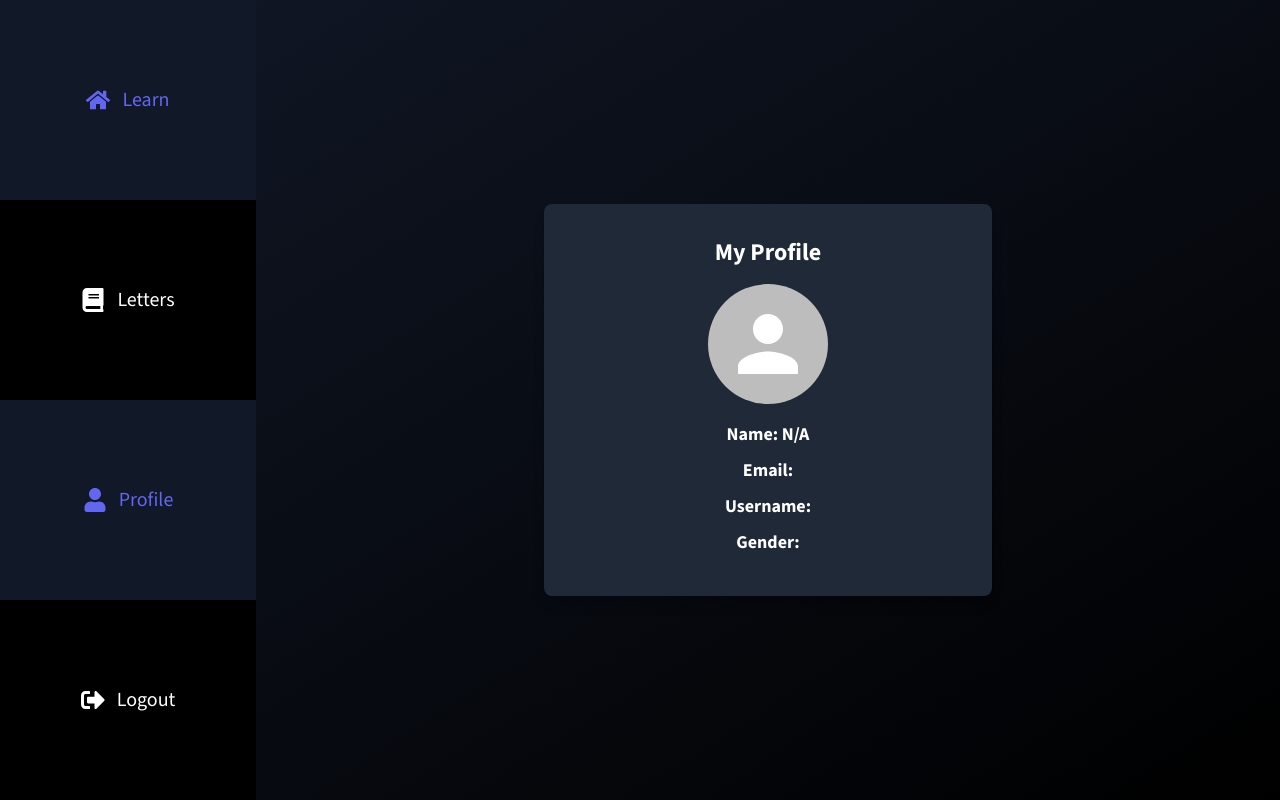
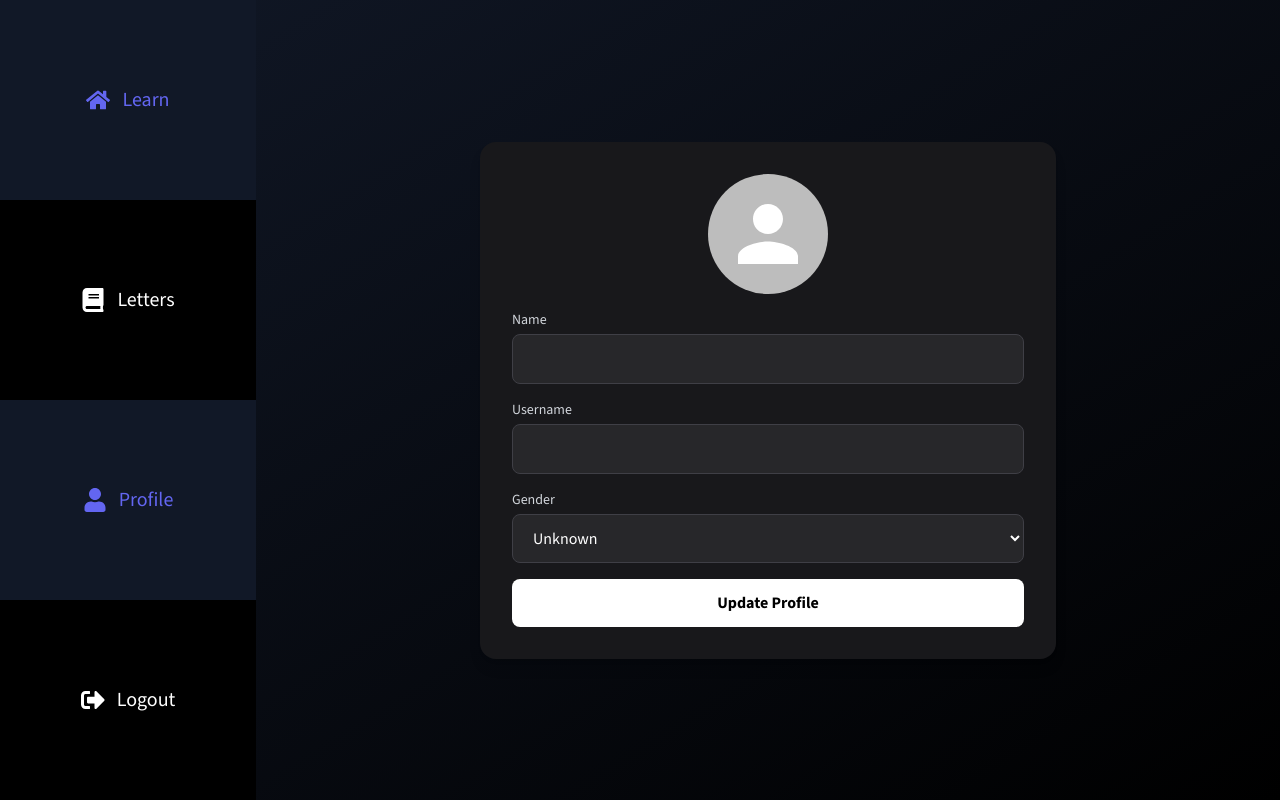
Before and after one commit to omar-t-ahmed/learn-lugha, a Next.js app: page /profile in a window 1280 px wide. Built offline with nearby package versions, Linux system fonts and the light colour scheme; no server answers.

Commit message:
add gender and update profile

```diff
--- a/src/app/api/openai/route.ts
+++ b/src/app/api/openai/route.ts
@@ -21,8 +21,8 @@ export async function POST(req: Request): Promise<NextResponse> {
     });
 
     // Get user input, lesson details, conversation history, and used vocabulary
-    const { input, lesson, conversation, usedVocabulary: previousUsedVocabulary = [] }:
-        { input: string; lesson: Lesson; conversation?: Message[]; usedVocabulary?: string[] } = await req.json();
+    const { input, lesson, conversation, usedVocabulary: previousUsedVocabulary = [], gender }:
+        { input: string; lesson: Lesson; conversation?: Message[]; usedVocabulary?: string[], gender: string } = await req.json();
 
     const currentTime = Date.now();
 
@@ -41,11 +41,16 @@ export async function POST(req: Request): Promise<NextResponse> {
     const systemContent = `
     You are an Arabic language teacher named Ahmed. You are guiding a beginner-level Arabic lesson titled "${
         lesson.lesson
-    }".
+    }", where you are having a conversation with the student. Keep a natural conversation tone, and guide the student through the lesson objectives.
     You must ensure the student learns and uses the following vocabulary: ${lesson.vocabulary
         .map((vocab) => vocab.arabic)
         .join(", ")}.
-    Use short, simple sentences, and guide the student through the lesson objectives. Respond in Arabic, with no more than one sentence, and ensure the student uses the vocabulary words and stays on track.
+    The students gender is ${gender}.
+    They have the following unused vocabulary left: ${lesson.vocabulary
+        .filter(vocab => !previousUsedVocabulary.includes(vocab.arabic))
+        .map(vocab => `${vocab.arabic} (${vocab.english})`)
+        .join(", ")}.
+    Use simple sentences, and guide the student through the lesson objectives. Respond in Arabic, with no more than two sentences, and ensure the student uses the vocabulary words and stays on track. Avoid repeating anything you have already said. For example do not ask the student how they are doing more than once. Do not simply ask them to repeat after you but rather guide them through a natural conversation where they would respond with a sentence using the vocabulary.
   `;
 
     const systemMessage: Message = {
--- a/src/app/profile/page.tsx
+++ b/src/app/profile/page.tsx
@@ -16,6 +16,11 @@ interface User {
 const ProfilePage: React.FC = () => {
   const [user, setUser] = useState<User | null>(null);
   const [loading, setLoading] = useState(true);
+  const [formData, setFormData] = useState({
+    name: "",
+    username: "",
+    gender: "unknown",
+  });
 
   useEffect(() => {
     const fetchUserData = async () => {
@@ -40,6 +45,11 @@ const ProfilePage: React.FC = () => {
 
         const data = await response.json();
         setUser(data);
+        setFormData({
+          name: data.name || "",
+          username: data.username,
+          gender: data.gender,
+        });
       } catch (error) {
         console.error("Error fetching user data:", error);
       } finally {
@@ -50,15 +60,44 @@ const ProfilePage: React.FC = () => {
     fetchUserData();
   }, []);
 
+  const handleChange = (e: React.ChangeEvent<HTMLInputElement | HTMLSelectElement>) => {
+    const { name, value } = e.target;
+    setFormData((prevData) => ({ ...prevData, [name]: value }));
+  };
+
+  const handleSubmit = async (e: React.FormEvent) => {
+    e.preventDefault();
+    try {
+      const token = await getCurrentUserToken();
+      if (!token) {
+        throw new Error("User not authenticated");
+      }
+
+      const response = await fetch("/api/users", {
+        method: "PATCH",
+        headers: {
+          "Content-Type": "application/json",
+          Authorization: `Bearer ${token}`,
+        },
+        body: JSON.stringify(formData),
+      });
+
+      if (!response.ok) {
+        const errorData = await response.json();
+        throw new Error(`Failed to update user data: ${errorData.error}`);
+      }
+
+      const updatedUser = await response.json();
+      setUser(updatedUser);
+    } catch (error) {
+      console.error("Error updating user data:", error);
+    }
+  };
+
   if (loading) {
     return (
-      <div className="bg-gradient-to-br from-gray-900 to-black min-h-screen text-white">
-        <Sidebar />
-        <div className="p-4 md:ml-64 md:p-10 flex items-center justify-center">
-          <div className="bg-gray-800 p-6 md:p-8 rounded-lg shadow-lg w-full max-w-md">
+      <div className="bg-black min-h-screen text-white flex items-center justify-center">
             <p className="text-base md:text-lg text-center">Loading...</p>
-          </div>
-        </div>
       </div>
     );
   }
@@ -67,16 +106,49 @@ const ProfilePage: React.FC = () => {
     <div className="bg-gradient-to-br from-gray-900 to-black min-h-screen text-white">
       <Sidebar />
       <div className="p-4 md:ml-64 flex items-center justify-center min-h-screen">
-        <div className="bg-gray-800 p-6 md:p-8 rounded-lg shadow-lg w-full max-w-md flex flex-col items-center">
-          <h2 className="text-2xl font-bold mb-4">My Profile</h2>
+        <div className="w-full max-w-xl bg-zinc-900 p-8 rounded-2xl shadow-lg flex flex-col items-center">
           <Avatar sx={{ width: 120, height: 120, marginBottom: 2 }} />
-          <div className="text-center">
-            <p className="text-lg font-semibold mb-2">Name: {user?.name || "N/A"}</p>
-            <p className="text-lg font-semibold mb-2">Email: {user?.email}</p>
-            <p className="text-lg font-semibold mb-2">Username: {user?.username}</p>
-            <p className="text-lg font-semibold mb-2">Gender: {user?.gender}</p>
-            {/* Removed the Date Joined section */}
-          </div>
+          <form onSubmit={handleSubmit} className="w-full">
+            <div className="mb-4">
+              <label className="block text-sm font-medium text-gray-300">Name</label>
+              <input
+                type="text"
+                name="name"
+                value={formData.name}
+                onChange={handleChange}
+                className="mt-1 block w-full px-4 py-3 border border-zinc-700 bg-zinc-800 text-white rounded-lg focus:outline-none focus:ring-2 focus:ring-purple-500"
+              />
+            </div>
+            <div className="mb-4">
+              <label className="block text-sm font-medium text-gray-300">Username</label>
+              <input
+                type="text"
+                name="username"
+                value={formData.username}
+                onChange={handleChange}
+                className="mt-1 block w-full px-4 py-3 border border-zinc-700 bg-zinc-800 text-white rounded-lg focus:outline-none focus:ring-2 focus:ring-purple-500"
+              />
+            </div>
+            <div className="mb-4">
+              <label className="block text-sm font-medium text-gray-300">Gender</label>
+              <select
+                name="gender"
+                value={formData.gender}
+                onChange={handleChange}
+                className="mt-1 block w-full px-4 py-3 border border-zinc-700 bg-zinc-800 text-white rounded-lg focus:outline-none focus:ring-2 focus:ring-purple-500"
+              >
+                <option value="male">Male</option>
+                <option value="female">Female</option>
+                <option value="unknown">Unknown</option>
+              </select>
+            </div>
+            <button
+              type="submit"
+              className="w-full py-3 bg-white text-black font-semibold rounded-lg hover:bg-gray-200"
+            >
+              Update Profile
+            </button>
+          </form>
         </div>
       </div>
     </div>
--- a/src/app/tutorial/page.tsx
+++ b/src/app/tutorial/page.tsx
@@ -11,7 +11,7 @@ const LessonPage = () => {
   const [userToken, setUserToken] = useState<string | null>(null);
   const [user, setUser] = useState<any | null>(null);
   const [loading, setLoading] = useState(true);
-  const [showTutorial, setShowTutorial] = useState(true);
+  const [tutorialCompleted, setTutorialCompleted] = useState(false); // New state for tutorial completion
 
   // Fetch user authentication token and user details
   useEffect(() => {
@@ -36,9 +36,9 @@ const LessonPage = () => {
             setUser(userData);
             setLoading(false); // User is authenticated and data fetched, stop loading
 
-            // Check if the user has completed the lesson
-            if (userData.lessonCompleted) {
-              setShowTutorial(false);
+            // Check if the user has completed the tutorial
+            if (userData.tutorialCompleted) {
+              setTutorialCompleted(true); // Set tutorial as completed
             }
           } else {
             router.push("/login"); // Redirect to login if response is not ok
@@ -67,7 +67,18 @@ const LessonPage = () => {
       <Navbar />
       <div className="relative flex flex-col items-center justify-start p-10">
         <h1 className="text-4xl font-bold mb-4">Arabic Tutorial</h1>
-        {showTutorial ? (
+        {tutorialCompleted ? ( // Check if tutorial is completed
+          <>
+            <p className="text-2xl mb-6 text-center">You have already completed the tutorial.</p>
+            <button
+              className="mt-6 px-4 py-2 bg-indigo-500 text-white font-semibold rounded hover:bg-indigo-400 transition mx-auto block"
+              onClick={() => router.push("/home")}
+            >
+              Back to Lessons
+            </button>
+          </>
+        ) : (
+          <>
             <Tutorial
               user={user}
               lesson={{
@@ -83,13 +94,10 @@ const LessonPage = () => {
                   { arabic: "لا أعرف", english: "I don't know", type: "phrase" },
                 ],
               }}
-            onComplete={() => setShowTutorial(false)}
+              onComplete={() => setTutorialCompleted(true)} // Mark tutorial as completed
             />
-        ) : (
-          <>
-            <p className="text-lg mb-6">You have completed the tutorial. You can now proceed to the lessons.</p>
             <button
-              className="mt-6 px-4 py-2 bg-indigo-500 text-white font-semibold rounded hover:bg-gray-100 transition"
+              className="mt-6 px-4 py-2 bg-indigo-500 text-white font-semibold rounded hover:bg-indigo-400 transition"
               onClick={() => router.push("/home")}
             >
               Back to Lessons
--- a/src/components/Chat.tsx
+++ b/src/components/Chat.tsx
@@ -309,6 +309,7 @@ const Chatbot: React.FC<ChatbotProps> = ({ user, lesson, onComplete }) => {
                 },
                 body: JSON.stringify({
                     input: userInput,
+                    gender: user.gender,
                     lesson,
                     conversation,
                     usedVocabulary,
--- a/src/lib/lessons.ts
+++ b/src/lib/lessons.ts
@@ -32,27 +32,17 @@ export const lessons: Record<string, LessonType> = {
             { arabic: "اسمي", english: "My name is", type: "phrase" },
             {
                 arabic: "ما اسمك",
-                english: "What is your name? (m)",
+                english: "What is your name?",
                 type: "question",
             },
             {
-                arabic: "ما اسمك",
-                english: "What is your name? (f)",
+                arabic: "من اين انت",
+                english: "Where are you from?",
                 type: "question",
             },
             {
-                arabic: "من اين انت",
-                english: "Where are you from? (m)",
-                type: "question",
-            },
-            {
-                arabic: "من اين انت",
-                english: "Where are you from? (f)",
-                type: "question",
-            },
-            {
                 arabic: "كيف حالك",
-                english: "How are you? (m)",
+                english: "How are you?",
                 type: "question",
             },
             { arabic: "بخير", english: "I am fine", type: "phrase" },
```
Lines whose indentation alone changed are shown as unchanged.
